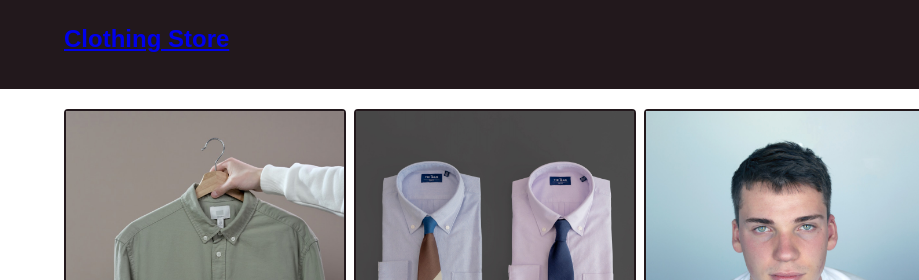
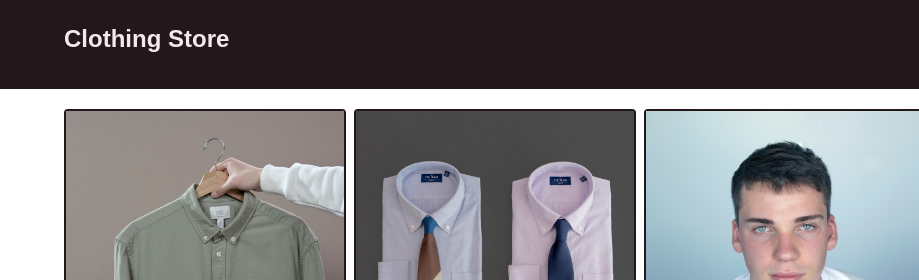
Before and after one commit to mrpaulishaili/ShoppingCart, a plain HTML site: page index.html in a window 1280 px wide. Shown: the top 280 px of the page, 0-919 px from the left. Drawn offline with nearby package versions, Linux system fonts and the light colour scheme.

Commit message:
Update style.css

```diff
--- a/src/style.css
+++ b/src/style.css
@@ -34,6 +34,10 @@ img {
   height: 100%;
   width: 100%;
 }
+
+a {
+text-decoration:none;
+color: inherit}
 
 /**
 * ! Header Style Rules
```
